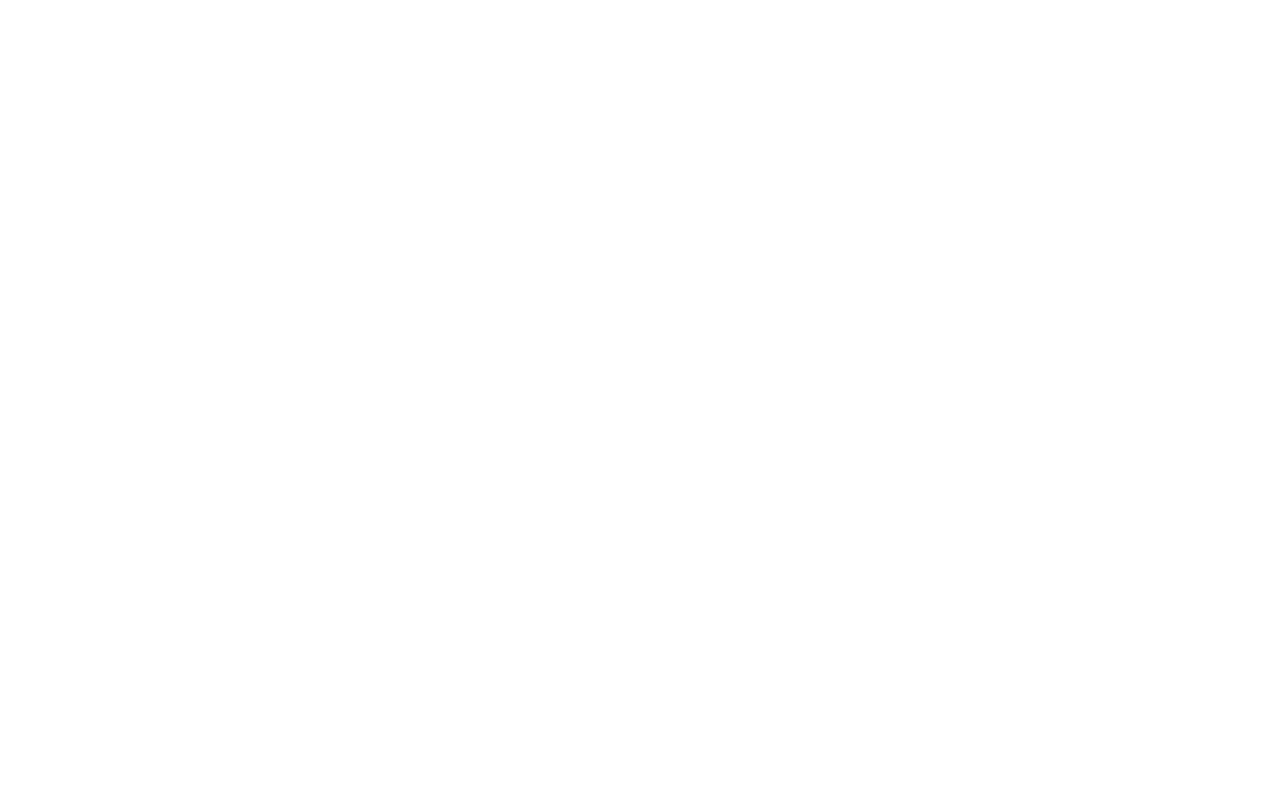
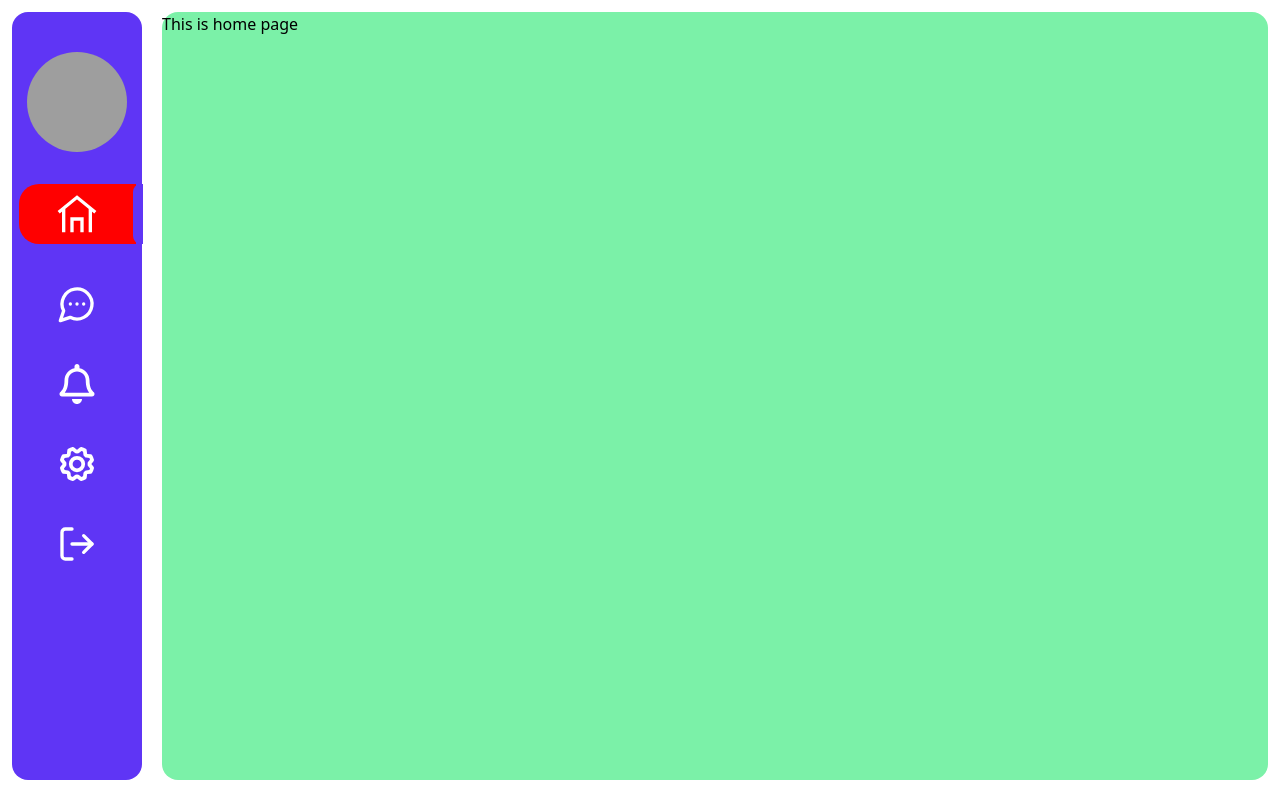
Before and after one commit to albena-dev/chat_project, a React (Vite) app: page / in a window 1280 px wide. Before the commit this address had no page. Built offline with nearby package versions, Linux system fonts and the light colour scheme; grey boxes are pictures that could not be loaded.

Commit message:
Home page design modified

```diff
--- a/src/App.jsx
+++ b/src/App.jsx
@@ -2,6 +2,8 @@
 import Registration from "./pages/Registration";
 import { BrowserRouter, Routes, Route } from "react-router";
 import SignIn from "./pages/SignIn/SignIn";
+import Home from "./pages/Home/Home";
+import RootLayout from "./components/RootLayout/RootLayout";
 
 const App = () => {
   return (
@@ -9,6 +11,12 @@
       <Routes>
         <Route path="/Registration" element={<Registration />} />
         <Route path="/SignIn" element={<SignIn />} />
+        <Route path="/" element={<RootLayout />}>
+          <Route index element={"This is home page"}></Route>
+          <Route path="/massage" element={"This is massage page"}></Route>
+          <Route path="/notification" element={"This is notification page"}></Route>
+          <Route path="/settings" element={"This is settings page"}></Route>
+        </Route>
       </Routes>
     </BrowserRouter>
   );
--- /dev/null
+++ b/src/components/HomeComponent/Sidebar.jsx
@@ -0,0 +1,97 @@
+import React from "react";
+import { BiCloudUpload } from "react-icons/bi";
+import { GrHome } from "react-icons/gr";
+import { LuMessageCircleMore } from "react-icons/lu";
+import { FaRegBell } from "react-icons/fa";
+import { PiGearBold } from "react-icons/pi";
+import { FiLogOut } from "react-icons/fi";
+import { useLocation, useNavigate } from "react-router";
+
+const Sidebar = () => {
+  const navigate = useNavigate();
+  const location = useLocation();
+  const navigationIcons = [
+    {
+      id: 1,
+      path: "/",
+      icon: <GrHome />,
+    },
+    {
+      id: 2,
+      path: "massage",
+      icon: <LuMessageCircleMore />,
+    },
+    {
+      id: 3,
+      path: "notification",
+      icon: <FaRegBell />,
+    },
+    {
+      id: 4,
+      path: "settings",
+      icon: <PiGearBold />,
+    },
+    {
+      id: 5,
+      path: "/",
+      icon: <FiLogOut />,
+    },
+  ];
+//   console.log(location.pathname);
+  //   handleNavigationItem============
+  const handleNavigationItem = (path = "/") => {
+    // alert("ghhjgj")
+    // console.log(path);
+    navigate(path);
+  };
+  //   handleNavigationItem============
+  return (
+    <div>
+      <div className="bg-[#5F35F5] w-[130px] h-[96vh] rounded-2xl">
+        <div className="flex justify-center">
+          <div className="w-[100px] h-[100px] rounded-full relative cursor-pointer group mt-10">
+            <picture>
+              <img
+                src="https://images.pexels.com/photos/7862484/pexels-photo-7862484.jpeg?auto=compress&cs=tinysrgb&w=600"
+                alt="Profile picture"
+                className="w-full h-full object-cover rounded-full"
+              />
+              <span className="absolute left-1/4 top-1/2 -translate-y-1/2 text-white text-5xl hidden group-hover:block">
+                <BiCloudUpload />
+              </span>
+            </picture>
+          </div>
+        </div>
+        {/* navigation icons========== */}
+        <div className="flex flex-col justify-center items-center mt-8 gap-y-10">
+          {navigationIcons?.map((item, index) =>
+            navigationIcons.length - 1 == index ? (
+              <div
+                 className= "text-[40px] text-white"
+                key={item.id}
+                onClick={() => handleNavigationItem(item.path)}
+              >
+                {item.icon}
+              </div>
+            ) : (
+              <div
+                className={
+                  (location.pathname == item.path
+                    ? "active text-[40px] text-white"
+                    : "text-[40px] text-white")
+                }
+                key={item.id}
+                onClick={() => handleNavigationItem(item.path)}
+              >
+                {item.icon}
+              </div>
+            )
+          )}
+        </div>
+        {/* navigation icons========== */}
+      </div>
+    </div>
+  );
+};
+
+export default Sidebar;
--- /dev/null
+++ b/src/components/RootLayout/RootLayout.jsx
@@ -0,0 +1,20 @@
+import React from "react";
+import Sidebar from "../HomeComponent/Sidebar";
+import { Outlet } from "react-router";
+
+const RootLayout = () => {
+  return (
+    <div>
+      <div className=" flex justify-between gap-x-5 p-3">
+        <div>
+          <Sidebar />
+        </div>
+        <div className=" w-full h-[96vh] rounded-2xl bg-green-300">
+          <Outlet />
+        </div>
+      </div>
+    </div>
+  );
+};
+
+export default RootLayout;
--- a/src/index.css
+++ b/src/index.css
@@ -1,12 +1,10 @@
 @import "tailwindcss";
-
 
 :root {
   --blue_color: #5f35f5;
   --white_color: #fcfcfc;
   --auth_heading_color: #11175d;
   --black_color: #000000;
-
 }
 @theme {
   --color-blue_color: var(--blue_color);
@@ -14,3 +12,27 @@
   --color-auth_heading_color: var(--auth_heading_color);
   --color-black_color: var(--black_color);
 }
+.active {
+  background-color: red;
+  width: 90%;
+  display: flex;
+  justify-content: center;
+  padding: 10px 0;
+  border-top-left-radius: 20px;
+  border-bottom-left-radius: 20px;
+  position: relative;
+}
+/* .active:hover{
+  color:#5f35f5;
+} */
+.active::after {
+  position: absolute;
+  content: "";
+  top: 0;
+  right: -7px;
+  height: 100%;
+  width: 10px;
+  background-color: #5f35f5;
+  border-top-left-radius: 8px;
+  border-bottom-left-radius: 8px;
+}
--- /dev/null
+++ b/src/pages/Home/Home.jsx
@@ -0,0 +1,10 @@
+import React from "react";
+import Sidebar from "../../components/HomeComponent/Sidebar";
+
+const Home = () => {
+  return (
+    <h1>This is home page</h1>
+  );
+};
+
+export default Home;
--- a/src/pages/Registration.jsx
+++ b/src/pages/Registration.jsx
@@ -69,6 +69,7 @@
     } else if (!fullName) {
       setemailError("");
       setfullNameError("FullName missing!");
+      setpasswordError("Password missing!");
     } else if (!password) {
       setemailError("");
       setfullNameError("");
@@ -174,6 +175,7 @@
                     className="border outline-0 border-gray-500 py-1 px-2 rounded"
                     name={name}
                     onChange={handleInput}
+
                   />
 
                   {name == "email" && email == "" ? (
--- a/src/pages/SignIn/SignIn.jsx
+++ b/src/pages/SignIn/SignIn.jsx
@@ -10,8 +10,11 @@
 } from "firebase/auth";
 import { infoToast, successToast } from "../../library/toast";
 
+import { getDatabase, ref, set } from "firebase/database";
+
 const SignIn = () => {
   const auth = getAuth();
+  const database = getDatabase();
   const [loginInfo, setLoginInfo] = useState({
     email: "",
     password: "",
@@ -82,6 +85,11 @@
     signInWithPopup(auth, provider)
       .then((userinfo) => {
         console.log(userinfo);
+         set(ref(database, 'users'), {
+    username: "name",
+    email: "email@gmail.com",
+    profile_picture : "imageUrl"
+  });
       })
       .catch((error) => {
         console.log("error form loginWithGoogle function", error);
@@ -123,7 +131,7 @@
               />
               <p
                 onClick={loginWithGoogle}
-                className="font-sans font-semibold text-[13.34px] text[#03014C] focus:outline-green-500 cursor-pointer "
+                className="font-sans font-semibold text-[13.34px] text-[#03014C] focus:outline-green-500 cursor-pointer "
               >
                 Login with Google
               </p>
@@ -131,13 +139,13 @@
             <div className="flex gap-3 border border-opacity-30 px-5 py-4 rounded mb-4 justify-center">
               <img
                 src="/src/assets/auth/google.png "
-                className="w-[20px] h-[20-px]"
+                className="w-[20px] h-[20px]"
                 alt="google.png"
               />
 
               <p
                 onClick={signOutWithGoogle}
-                className="font-sans font-semibold text-[13.34px] text[#03014C] focus:outline-green-500 cursor-pointer"
+                className="font-sans font-semibold text-[13.34px] text-[#03014C] focus:outline-green-500 cursor-pointer"
               >
                 Sign out
               </p>
```
